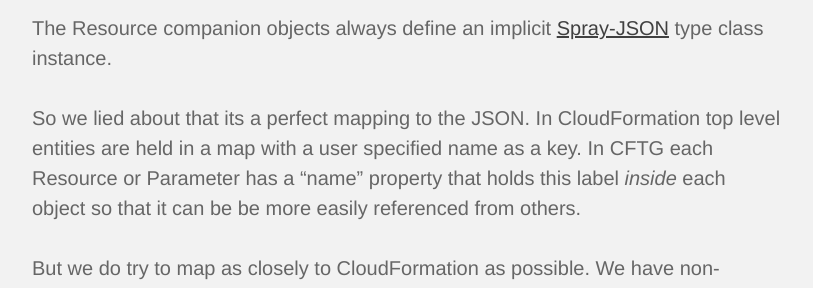
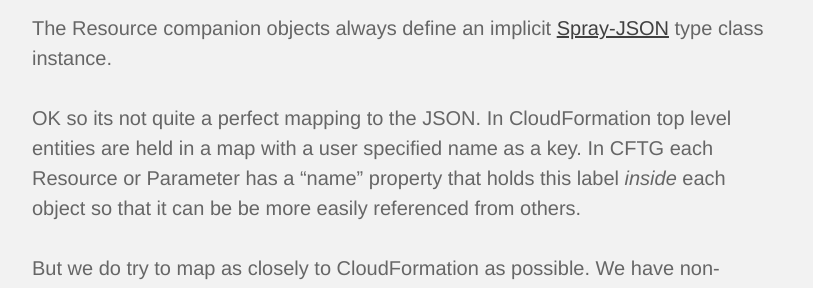
Before and after one commit to timwilliate/engineering-blog, a Jekyll site: the page built from _posts/2015-07-10-cloudformation-template-generator.md, in a window 1280 px wide and 900 px high, scrolled down 2723 px. Shown: the part 153-441 px from the top of the window, without its empty margins (233-1046 px from the left). Built offline with Jekyll 4.4.1, drawn with Linux system fonts in a browser that asks for light colours; nearby versions of some CDN libraries; some web fonts are replaced; Markdown is read by kramdown in place of the engine named in the settings; some of the changed text lies outside the part shown.

Commit message:
now with less lying

````diff
--- a/_posts/2015-07-10-cloudformation-template-generator.md
+++ b/_posts/2015-07-10-cloudformation-template-generator.md
@@ -74,7 +74,7 @@ object `AWS::EC2::Subnet` extends DefaultJsonProtocol {
 ```
 The Resource companion objects always define an implicit [Spray-JSON](https://github.com/spray/spray-json) type class instance.
 
-So we lied about that its a perfect mapping to the JSON. In CloudFormation top level entities are held in a map with a user specified name as a key. In CFTG each Resource or Parameter has a "name" property that holds this label _inside_ each object so that it can be be more easily referenced from others.
+OK so its not quite a perfect mapping to the JSON. In CloudFormation top level entities are held in a map with a user specified name as a key. In CFTG each Resource or Parameter has a "name" property that holds this label _inside_ each object so that it can be be more easily referenced from others.
 
 But we do try to map as closely to CloudFormation as possible. We have non-idiomatic Scala capital field names in Resources to match that CloudFormation standard. We use Scala's back-tick labels to preserve the CloudFormation ```AWS::EC2::Subnet``` style names for better search-ability and familiarity with raw CloudFormation. We also support Conditions on resource which result in conditional creation, including a "when" convenience function that you can also use through:
 
@@ -418,7 +418,7 @@ So now that we have methods to automate all of the above, the last major source
 
 So yes, we do have this one symbolic operator in CFTG, and we read it as "flow." Each expression like `x ->- 22 / TCP ->- y` generates a list of ingress rules, in this case it generates a single rule that allows ingress traffic on port 22 over the TCP protocol from security group `x` to security group `y`.
 
-As you can see above, you can leave off `/ TCP` as it is the default. We also support other protocols such as ` / UDP` or ` / ICMP` or the wildcard ` / ALL`. We read `/` as "over," as in "22 over TCP" like you'd say "JSON over HTTP." (OK so I guess we lied, we have two, two symbolic operators.) We also support port ranges uses Scala ranges of ports like `(1 to 1024)`, as well as cherry-picked sequences of ports like `Seq(22, 5601)` Ranges also support protocols, and sequence elements can both have protocols and themselves be nested ranges.
+As you can see above, you can leave off `/ TCP` as it is the default. We also support other protocols such as ` / UDP` or ` / ICMP` or the wildcard ` / ALL`. We read `/` as "over," as in "22 over TCP" like you'd say "JSON over HTTP." (OK so I guess we have two, TWO symbolic operators.) We also support port ranges uses Scala ranges of ports like `(1 to 1024)`, as well as cherry-picked sequences of ports like `Seq(22, 5601)` Ranges also support protocols, and sequence elements can both have protocols and themselves be nested ranges.
 
 You can flow in either direction, because who wants to have to remember which ways the arrows are "supposed to go", meaning you can write the same ingress rule as either:
 
````
